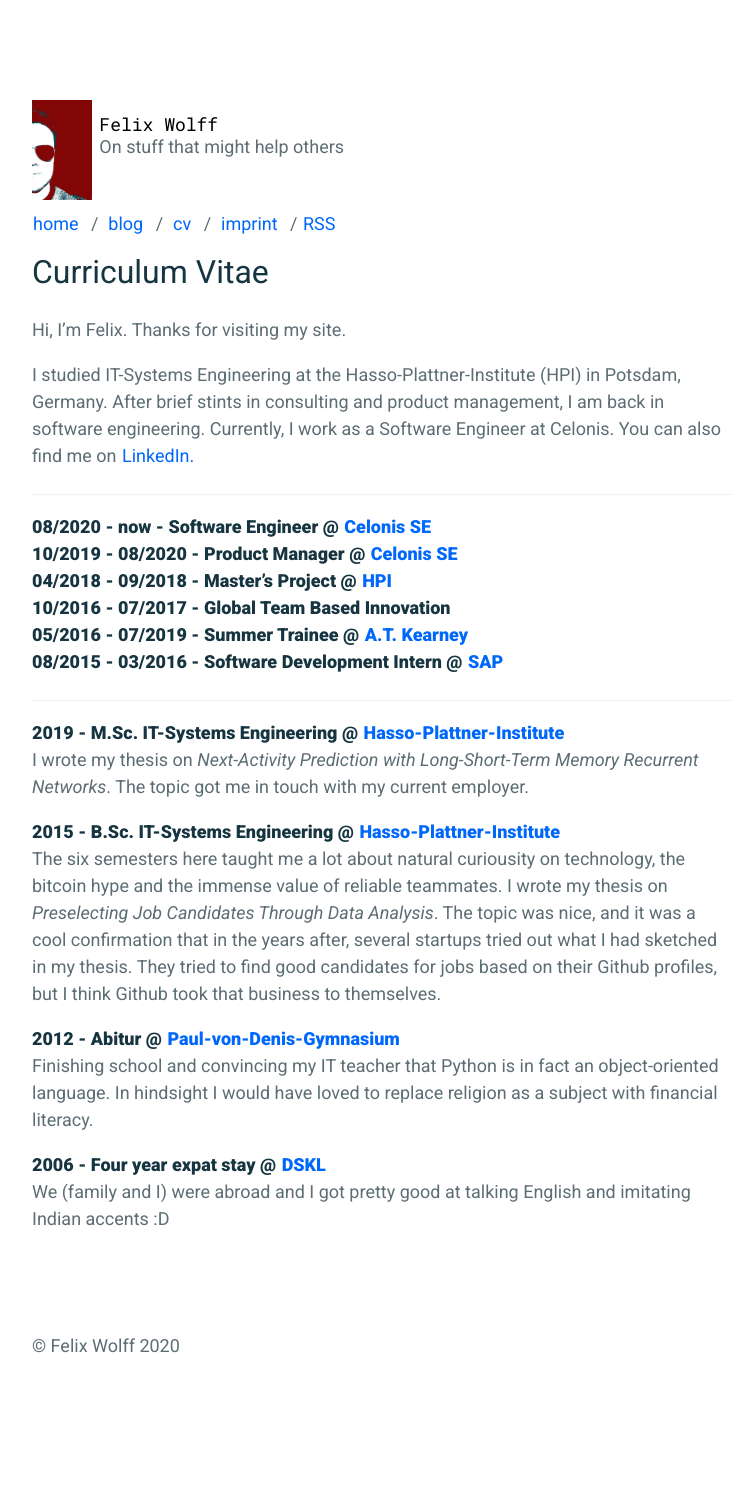
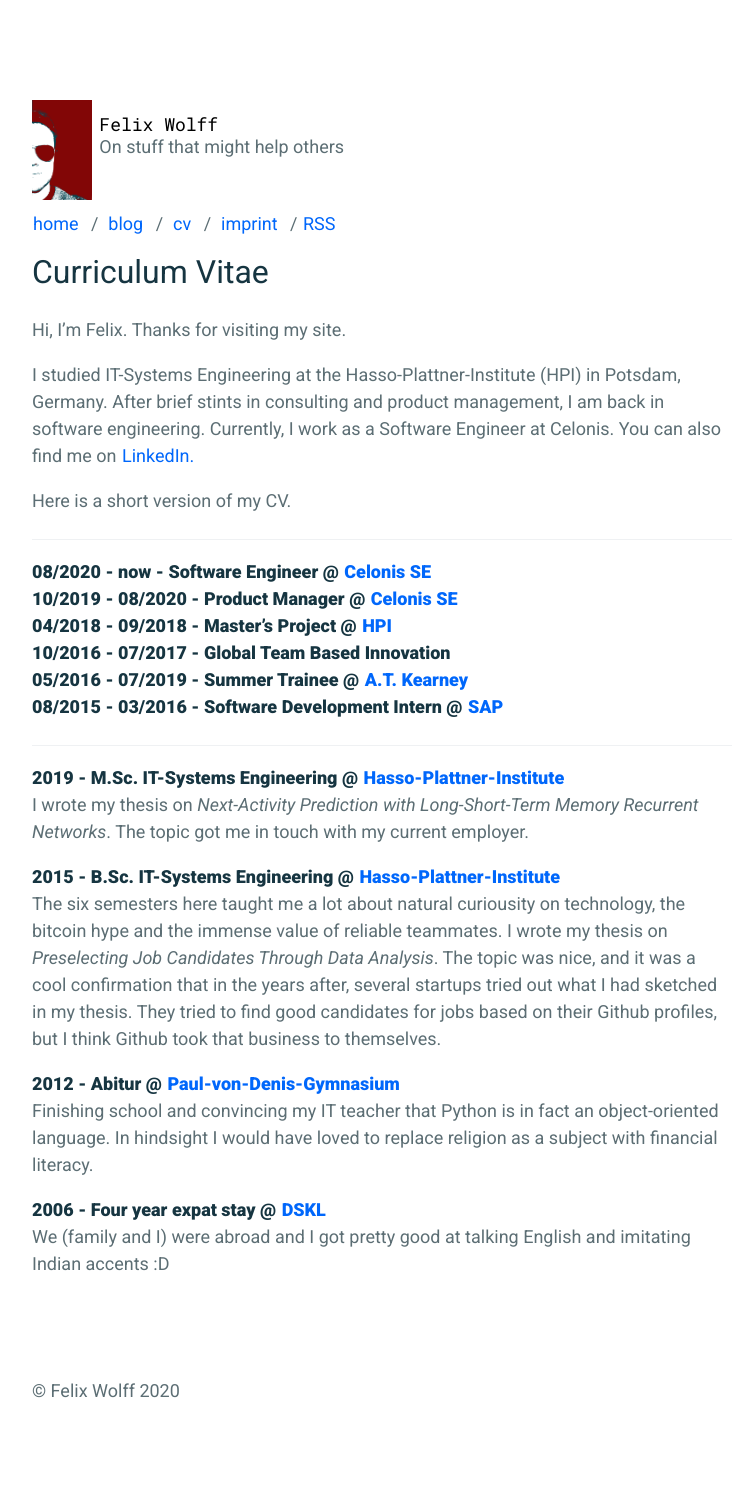
Before and after one commit to flxw/flxw.github.io, a Jekyll site: the page built from _pages/cv.md, in a window 1280 px wide. Shown: the whole page, without its empty margins (258-1010 px from the left). Built offline with Jekyll 4.4.1, drawn with Linux system fonts in a browser that asks for light colours; before the commit the page ends 1459 px from its top, so only the background shows below that.

Commit message:
add small intro line to cv

```diff
--- a/_pages/cv.md
+++ b/_pages/cv.md
@@ -9,6 +9,8 @@
 After brief stints in consulting and product management, I am back in software engineering.
 Currently, I work as a Software Engineer at Celonis.
 You can also find me on <a href="https://www.linkedin.com/fe-lix-62" data-network="LinkedIn" data-proofer-ignore>LinkedIn.</a>
+
+Here is a short version of my CV.
 
 ----
 
```
